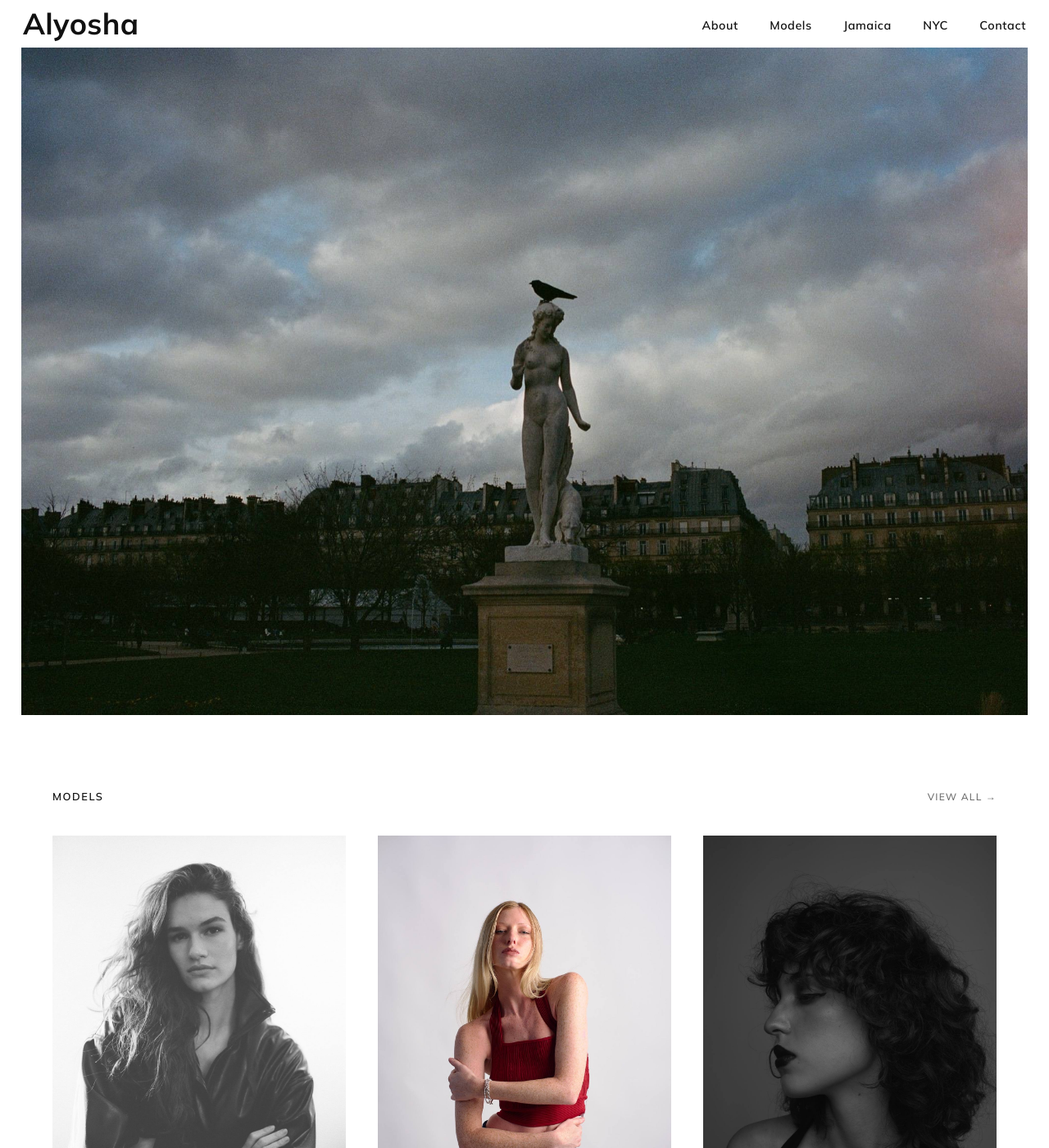
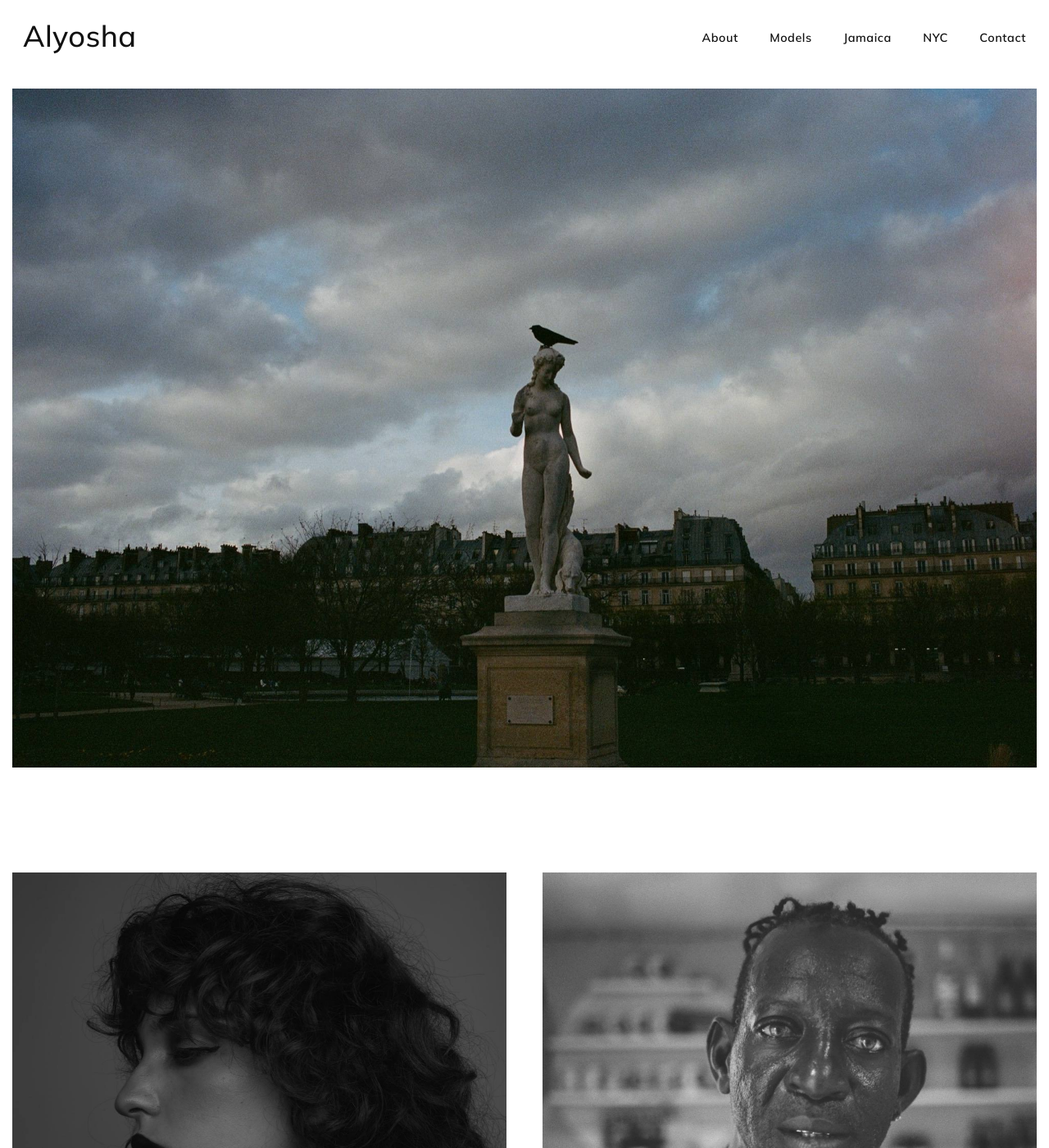
Before and after one commit to alyoshanyc/alyosha.nyc, a Jekyll site: the page built from index.md, in a window 1280 px wide and 1400 px high. Shown: the whole window at 82% size. Built offline with Jekyll 4.4.1, drawn with Linux system fonts in a browser that asks for light colours; some of the changed text lies outside the part shown.

Commit message:
feat(ui): 2-up landscape gallery grid on homepage, header and spacing tweaks (#10)
- Replace per-project teaser sections with a single grid: one landscape
  3:2 tile per top-level project (Models, Jamaica / NYC + coming-soon
  placeholder), small uppercase title under each image
- Grid spans the window with slim side margins, matching the hero inset
- Taller header band, wordmark weight 700 -> 500, breathing room
  between the wordmark and the hero image

Co-authored-by: Claude Fable 5 <noreply@anthropic.com>

```diff
--- a/_layouts/home.html
+++ b/_layouts/home.html
@@ -12,61 +12,37 @@ layout: default
 	</div>
 </section>
 
-{% comment %} One teaser block per top-level project. Parent projects show
-   subproject covers; leaf projects show recent posts. {% endcomment %}
+{% comment %} One landscape tile per top-level project, two per row, plus a
+   placeholder tile for a future gallery. Each tile uses the project's
+   `cover: true` post image (subproject posts included), or its newest post. {% endcomment %}
+<section class="galleries">
+	<div class="galleries__grid">
 		{% for p in site.projects %}{% unless p.parent %}
 		{% assign subs = site.projects | where: "parent", p.id %}
 		{% if subs.size > 0 %}
-	{% comment %} ---- parent project: subproject cover tiles ---- {% endcomment %}
-	<section class="news">
-		<div class="wrap">
-			<div class="news__head">
-				<h2 class="news__heading">{{ p.title }}</h2>
-				<a class="news__all" href="{{ '/projects/' | append: p.id | append: '/' | relative_url }}">View all &rarr;</a>
+			{% assign pool = "" | split: "" %}
+			{% for sub in subs %}
+				{% assign subposts = site.posts | where: "project", sub.id %}
+				{% assign pool = pool | concat: subposts %}
+			{% endfor %}
+		{% else %}
+			{% assign pool = site.posts | where: "project", p.id %}
+		{% endif %}
+		{% assign pool = pool | sort: "date" | reverse %}
+		{% assign cover = pool | where: "cover", true | first %}
+		{% unless cover %}{% assign cover = pool | first %}{% endunless %}
+		<a class="gallery-card" href="{{ '/projects/' | append: p.id | append: '/' | relative_url }}">
+			<div class="gallery-card__media">
+				{% if cover.image %}
+				<img class="gallery-card__img" src="{{ cover.image | relative_url }}" alt="" style="object-position: center {{ cover.focus | default: 'center' }};">
+				{% endif %}
 			</div>
-			<div class="news__grid">
-				{% for sub in subs %}
-				{% assign subposts = site.posts | where: "project", sub.id | sort: "date" | reverse %}
-				{% assign cover = subposts | where: "cover", true | first %}
-				{% unless cover %}{% assign cover = subposts | first %}{% endunless %}
-				<article class="news__item">
-					<a class="news__link" href="{{ '/projects/' | append: sub.id | append: '/' | relative_url }}">
-						{% if cover.image %}
-						<div class="news__media"><img class="news__img" src="{{ cover.image | relative_url }}" alt="" style="object-position: center {{ cover.focus | default: 'center' }};"></div>
-						{% endif %}
-						<h3 class="news__title">{{ sub.title }}</h3>
+			<h2 class="gallery-card__title">{{ p.title }}</h2>
 		</a>
-				</article>
-				{% endfor %}
+		{% endunless %}{% endfor %}
+		<div class="gallery-card gallery-card--placeholder" aria-hidden="true">
+			<div class="gallery-card__media"></div>
+			<h2 class="gallery-card__title">Coming soon</h2>
 		</div>
 	</div>
 </section>
-	{% else %}
-	{% comment %} ---- leaf project: recent posts ---- {% endcomment %}
-	{% assign items = site.posts | where: "project", p.id | sort: "date" | reverse %}
-	{% assign recent = items | slice: 0, site.project_teaser_count %}
-	{% if recent.size > 0 %}
-	<section class="news">
-		<div class="wrap">
-			<div class="news__head">
-				<h2 class="news__heading">{{ p.title }}</h2>
-				<a class="news__all" href="{{ '/projects/' | append: p.id | append: '/' | relative_url }}">View all &rarr;</a>
-			</div>
-			<div class="news__grid">
-				{% for item in recent %}
-				<article class="news__item">
-					<a class="news__link" href="{{ item.url | relative_url }}">
-						{% if item.image %}
-						<div class="news__media"><img class="news__img" src="{{ item.image | relative_url }}" alt="" style="object-position: center {{ item.focus | default: 'center' }};"></div>
-						{% endif %}
-						<span class="news__date">{{ item.date | date: "%b %-d, %Y" }}</span>
-						<h3 class="news__title">{{ item.title }}</h3>
-					</a>
-				</article>
-				{% endfor %}
-			</div>
-		</div>
-	</section>
-	{% endif %}
-	{% endif %}
-{% endunless %}{% endfor %}
--- a/assets/css/main.css
+++ b/assets/css/main.css
@@ -11,7 +11,9 @@
 	--line: #e6e6e6;
 	--max: 1320px;
 	--gutter: clamp(20px, 5vw, 64px);
-	--header-h: 58px;
+	/* Tall header band (à la davidzwirner.com): the wordmark centers in it, so
+	   this one value sets the whitespace above and below the brand. */
+	--header-h: clamp(64px, 7vw, 88px);
 	/* Mulish — free near-match for Avenir (the face David Zwirner uses), loaded
 	   as a webfont so it renders identically on every device. Falls through to
 	   system Avenir Next / Helvetica if the webfont fails. */
@@ -63,7 +65,7 @@ a:hover { text-decoration: underline; text-underline-offset: 3px; }
 	display: flex; align-items: center; justify-content: space-between;
 }
 .site-brand {
-	font-family: var(--sans); font-weight: 700;
+	font-family: var(--sans); font-weight: 500;
 	font-size: clamp(1.75rem, 3.2vw, 2.25rem); letter-spacing: 0.01em;
 }
 .site-brand:hover { text-decoration: none; }
@@ -88,9 +90,9 @@ a:hover { text-decoration: underline; text-underline-offset: 3px; }
 /* The image always spans the full window width and keeps its aspect ratio, so
    the whole frame is shown uncropped. If that makes it taller than the screen,
    the visitor scrolls down to see the rest. */
-.hero { position: relative; }
+.hero { position: relative; padding-top: clamp(12px, 1.6vw, 26px); }
 /* Small white margin down each side so the image sits inset, not edge-to-edge. */
-.hero__media { width: 100%; padding-inline: clamp(12px, 2vw, 28px); }
+.hero__media { width: 100%; padding-inline: clamp(8px, 1.2vw, 16px); }
 .hero__img { width: 100%; height: auto; display: block; }
 .hero__placeholder { width: 100%; height: calc(100svh - var(--header-h)); }
 @supports not (height: 100svh) {
@@ -130,6 +132,38 @@ a:hover { text-decoration: underline; text-underline-offset: 3px; }
 .archive { padding-block: clamp(48px, 8vw, 120px); }
 .post-list__item { padding-block: 2rem; border-bottom: 1px solid var(--line); }
 .post-list__title { font-family: var(--serif); font-weight: 400; }
+
+/* Home galleries grid ---------------------------------------- */
+/* Two landscape tiles per row, near full-bleed: the grid spans the window
+   with the same small side margins as the hero. */
+.galleries { padding-block: clamp(72px, 10vw, 160px) clamp(40px, 6vw, 96px); }
+.galleries__grid {
+	width: 100%;
+	padding-inline: clamp(8px, 1.2vw, 16px);
+	display: grid;
+	grid-template-columns: repeat(2, 1fr);
+	gap: clamp(40px, 5.5vw, 88px) clamp(24px, 3.5vw, 52px);
+}
+.gallery-card:hover { text-decoration: none; }
+/* Landscape crop: every tile is the same 3:2 frame regardless of the source
+   image's orientation; `focus` (object-position) picks the visible band. */
+.gallery-card__media { aspect-ratio: 3 / 2; overflow: hidden; background: #f3f3f3; }
+.gallery-card__img {
+	width: 100%; height: 100%; object-fit: cover;
+	transition: transform .5s ease;
+}
+.gallery-card:hover .gallery-card__img { transform: scale(1.03); }
+.gallery-card__title {
+	font-weight: 600; text-transform: uppercase; letter-spacing: .12em;
+	font-size: .8rem; margin: .8rem 0 0;
+}
+.gallery-card--placeholder .gallery-card__media {
+	background: linear-gradient(135deg, #f3f3f3 0%, #e9e9e9 50%, #f6f6f6 100%);
+}
+.gallery-card--placeholder .gallery-card__title { color: var(--muted); }
+@media (max-width: 700px) {
+	.galleries__grid { grid-template-columns: 1fr; }
+}
 
 /* News (home teaser + archive) ------------------------------- */
 /* Minimal, whitespace-driven sections: small uppercase section labels, no
```
Lines whose indentation alone changed are shown as unchanged.
